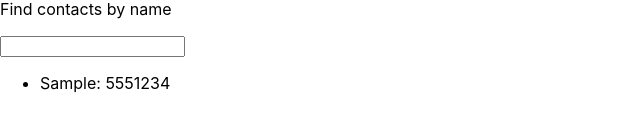
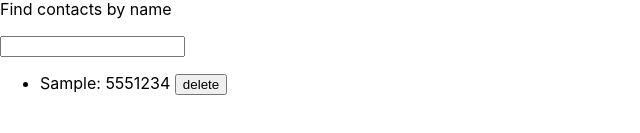
Before and after one commit to OleksiiChernii/goit-react-hw-02-phonebook, a React (Create React App) app: page / in a window 1280 px wide. Both pictures are taken after typing "Sample", "5551234" into the empty fields and a click on the button "Add contact". Shown: the part 271-404 px from the top of the page, without its empty margins (0-640 px from the left). Built offline with nearby package versions, Linux system fonts and the light colour scheme.

Commit message:
added delete button and made refactoring

```diff
--- a/src/components/App.jsx
+++ b/src/components/App.jsx
@@ -5,8 +5,6 @@ import {Phonebook, Contacts} from './Phonebook';
 export const App = () => {
   const [state, setState] = useState({
     contacts: [],
-    name: '',
-    number: '',
     filter: ''
   });
 
@@ -17,8 +15,7 @@ export const App = () => {
     const {contacts} = state;
     setState({
       contacts: [...contacts, { name: name.value, number: number.value ,id: nanoid() }],
-      name: name.value,
-      number: number.value
+      filter: ''
     });
     name.value = '';
     number.value = '';
@@ -29,9 +26,16 @@ export const App = () => {
     setState({...state, filter});
   }
 
+  const deleteHandler = id => {
+    const {contacts, filter} = state;
+    setState({
+      contacts: [...contacts.filter(contact => contact.id !== id)],
+      filter
+    })
+  }
   return (
   <>
     <Phonebook handler={handler} />
-    <Contacts state={state} filterHandler={filterHandler}/>
+    <Contacts state={state} filterHandler={filterHandler} deleteHandler={deleteHandler}/>
   </>);
 };
--- a/src/components/Phonebook.js
+++ b/src/components/Phonebook.js
@@ -39,7 +39,7 @@ Phonebook.propTypes = {
   handler: PropTypes.func.isRequired,
 };
 
-export function Contacts({ state, filterHandler }) {
+export function Contacts({ state, filterHandler, deleteHandler }) {
   const { contacts, filter } = state;
   return (
     <>
@@ -54,7 +54,7 @@ export function Contacts({ state, filterHandler }) {
           )
           .map(({ id, name, number }) => (
             <li key={id}>
-              {name}: {number}
+              {name}: {number} <button type='button' onClick={() => deleteHandler(id)}>delete</button>
             </li>
           ))}
       </ul>
@@ -73,4 +73,5 @@ Contacts.propTypes = {
     ).isRequired,
   }).isRequired,
   filterHandler: PropTypes.func.isRequired,
+  deleteHandler: PropTypes.func.isRequired,
 };
```
